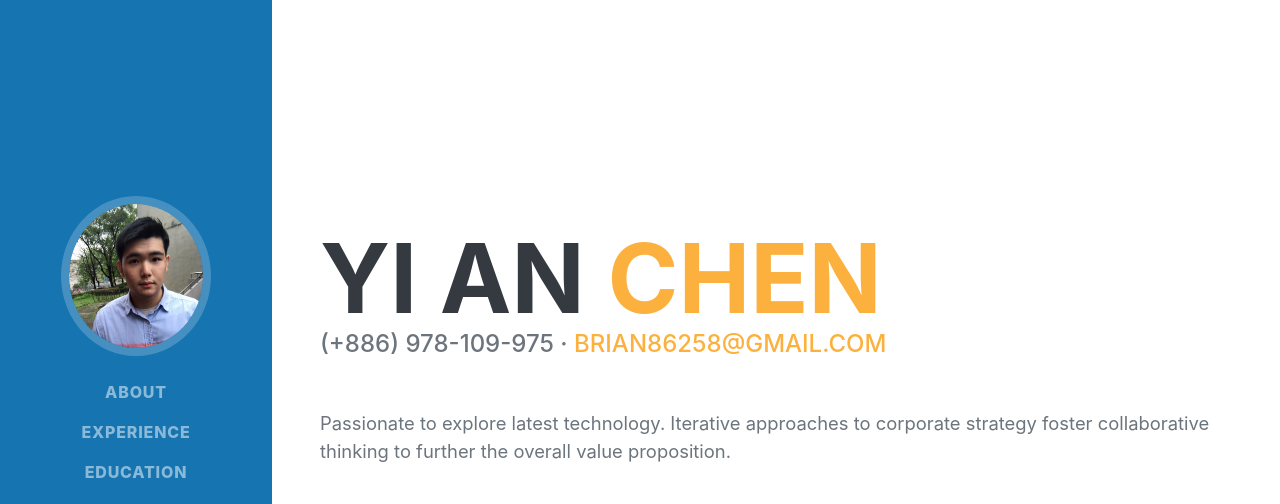
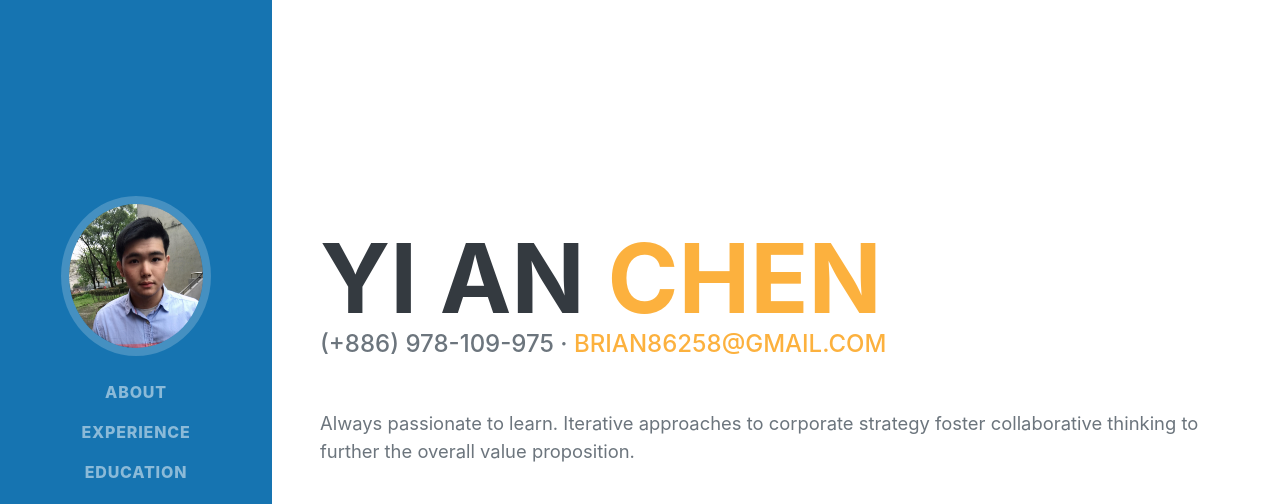
Before and after one commit to brian86258/brian86258.github.io, a website: page index.html in a window 1280 px wide. Shown: the top 504 px of the page. Drawn offline with nearby package versions, Linux system fonts and the light colour scheme; a web font is replaced by a local one.

Commit message:
complete

```diff
--- a/index.html
+++ b/index.html
@@ -39,7 +39,7 @@
                 <div class="resume-section-content">
                     <h1 class="mb-0">YI AN <span class="text-primary">CHEN</span></h1>
                     <div class="subheading mb-5">(+886) 978-109-975 · <a href="mailto:brian86258@gmail.com">brian86258@gmail.com</a></div>
-                    <p class="lead mb-5">Passionate to explore latest technology. Iterative approaches to corporate strategy foster collaborative thinking to further the overall value proposition.</p>
+                    <p class="lead mb-5">Always passionate to learn. Iterative approaches to corporate strategy foster collaborative thinking to further the overall value proposition.</p>
                     <div class="social-icons">
                         <a class="social-icon" href="#"><i class="fab fa-linkedin-in"></i></a><a class="social-icon" href="#"><i class="fab fa-github"></i></a><a class="social-icon" href="#"><i class="fab fa-twitter"></i></a><a class="social-icon" href="https://www.facebook.com/profile.php?id=100000301064052"><i class="fab fa-facebook-f"></i></a>
                     </div>
```
